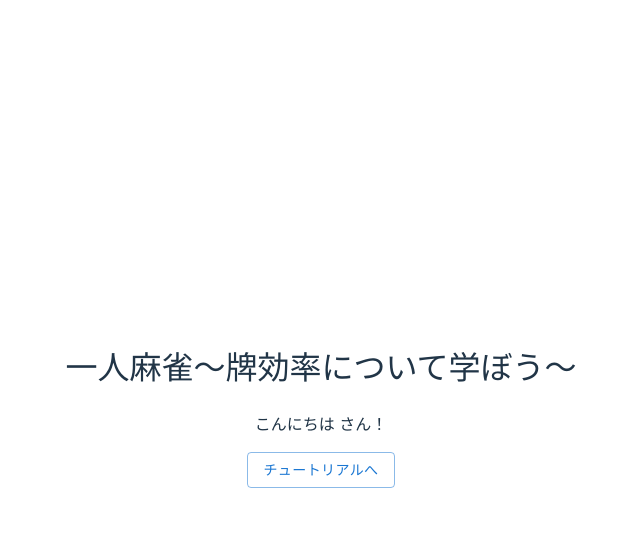
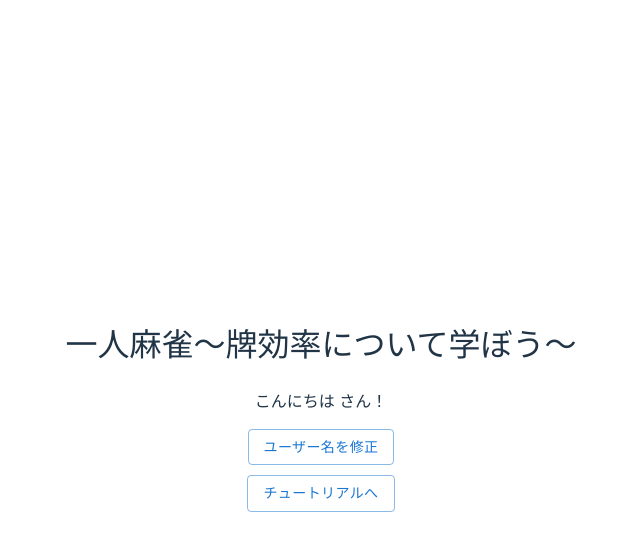
Before and after one commit to ut-code/hitori-mahjong, a React (Vite) app: page / in a window 1280 px wide. Both pictures are taken after a click on the button "ユーザー名を決定". Shown: the top 550 px of the page, without its empty margins (319-959 px from the left). Built offline with nearby package versions, Linux system fonts and the light colour scheme.

Commit message:
ユーザー名を修正するボタンを追加

```diff
--- a/src/pages/Start/Start.tsx
+++ b/src/pages/Start/Start.tsx
@@ -39,6 +39,10 @@ export default function Start(props: Props) {
       ) : (
         <>
           <p>こんにちは {playerInfo.name}さん！</p>
+          <div className={styles.buttonContainer}>
+            <Button variant="outlined" onClick={() => setClicked(false)}>
+              ユーザー名を修正
+            </Button>
 
             <Button
               variant="outlined"
@@ -46,6 +50,7 @@ export default function Start(props: Props) {
             >
               チュートリアルへ
             </Button>
+          </div>
         </>
       )}
     </>
--- a/src/styles/Start.module.css
+++ b/src/styles/Start.module.css
@@ -10,3 +10,10 @@
   align-items: center;
   gap: 10px;
 }
+
+.buttonContainer {
+  display: flex;
+  flex-direction: column;
+  align-items: center;
+  gap: 10px;
+}
```
Lines whose indentation alone changed are shown as unchanged.
